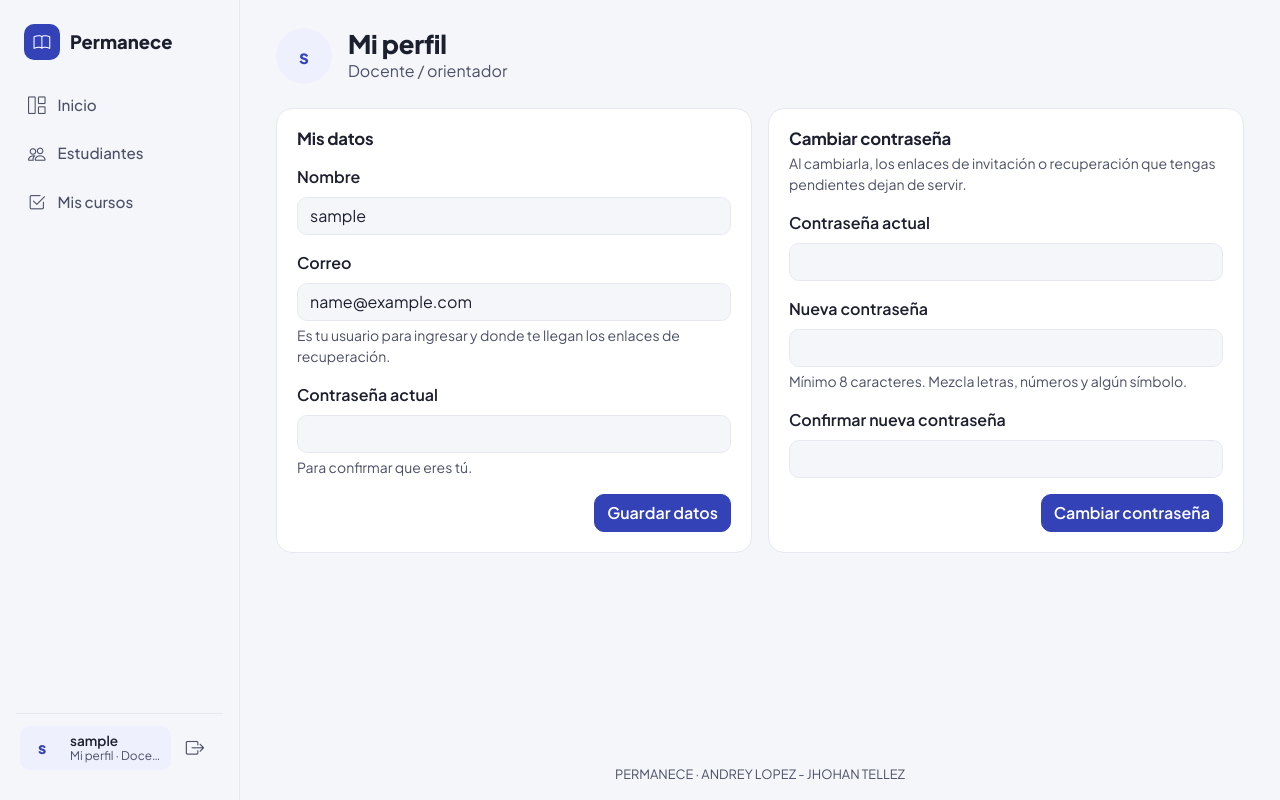
After one commit to Andreylo18/permanece, a Flask app: page /perfil in a window 1280 px wide. The commit adds this page. Run offline with Flask 3, Linux system fonts and the light colour scheme; the visitor is signed in with stand-in values (Sample User, id 1); some libraries are stand-ins or nearby versions.

Commit message:
Mi perfil: cambiar datos y contraseña

```diff
--- a/app/auth/routes.py
+++ b/app/auth/routes.py
@@ -6,7 +6,7 @@ from flask_login import current_user, login_required, login_user, logout_user
 
 from ..extensions import db
 from ..correo import correo_configurado, enviar_recuperacion, usuario_desde_token
-from ..forms import DefinirContrasenaForm, LoginForm, OlvideForm
+from ..forms import CambiarContrasenaForm, DefinirContrasenaForm, LoginForm, OlvideForm, PerfilForm
 from ..models import Usuario
 
 bp = Blueprint("auth", __name__)
@@ -87,3 +87,39 @@ def definir_contrasena(token):
         flash("Contraseña guardada. Ya puedes iniciar sesión.", "success")
         return redirect(url_for("auth.login"))
     return render_template("auth/definir.html", form=form, usuario=usuario)
+
+
+@bp.route("/perfil", methods=["GET", "POST"])
+@login_required
+def perfil():
+    """Mis datos y cambio de contraseña (cualquier rol)."""
+    # Cada formulario solo lee el POST si fue el que se envió (así el otro no se vacía)
+    enviado = request.form if request.method == "POST" else None
+    datos = PerfilForm(prefix="d", obj=current_user,
+                       formdata=enviado if enviado and "d-guardar_datos" in enviado else None)
+    clave = CambiarContrasenaForm(prefix="c", formdata=enviado if enviado and "c-cambiar_clave" in enviado else None)
+
+    if datos.guardar_datos.data and datos.validate_on_submit():
+        email = datos.email.data.strip().lower()
+        otro = db.session.execute(db.select(Usuario.id).filter(Usuario.email == email,
+                                                               Usuario.id != current_user.id)).first()
+        if not current_user.check_password(datos.password_actual.data):
+            datos.password_actual.errors.append("La contraseña actual no es correcta.")
+        elif otro:
+            datos.email.errors.append("Ese correo ya lo usa otro usuario.")
+        else:
+            current_user.nombre, current_user.email = datos.nombre.data.strip(), email
+            db.session.commit()
+            flash("Tus datos se guardaron.", "success")
+            return redirect(url_for("auth.perfil"))
+
+    elif clave.cambiar_clave.data and clave.validate_on_submit():
+        if not current_user.check_password(clave.actual.data):
+            clave.actual.errors.append("La contraseña actual no es correcta.")
+        else:
+            current_user.set_password(clave.nueva.data)   # invalida enlaces de invitación/recuperación pendientes
+            db.session.commit()
+            flash("Contraseña cambiada. Úsala la próxima vez que ingreses.", "success")
+            return redirect(url_for("auth.perfil"))
+
+    return render_template("auth/perfil.html", datos=datos, clave=clave)
--- a/app/forms.py
+++ b/app/forms.py
@@ -33,6 +33,27 @@ class LoginForm(FlaskForm):
     password = PasswordField("Contraseña", validators=[DataRequired(REQ)])
     recordar = BooleanField("Mantener la sesión iniciada")
     submit = SubmitField("Ingresar")
+
+
+class PerfilForm(FlaskForm):
+    nombre = StringField("Nombre", validators=[DataRequired(REQ), Length(max=120)])
+    email = EmailField("Correo", validators=[DataRequired(REQ), Email("Correo no válido."), Length(max=160)],
+                       description="Es tu usuario para ingresar y donde te llegan los enlaces de recuperación.")
+    password_actual = PasswordField("Contraseña actual", validators=[DataRequired(REQ)],
+                                    description="Para confirmar que eres tú.")
+    guardar_datos = SubmitField("Guardar datos")
+
+
+class CambiarContrasenaForm(FlaskForm):
+    actual = PasswordField("Contraseña actual", validators=[DataRequired(REQ)])
+    nueva = PasswordField("Nueva contraseña", validators=[DataRequired(REQ), Length(min=8, message="Mínimo 8 caracteres.")])
+    confirmar = PasswordField("Confirmar nueva contraseña",
+                              validators=[DataRequired(REQ), EqualTo("nueva", "Las contraseñas no coinciden.")])
+    cambiar_clave = SubmitField("Cambiar contraseña")
+
+    def validate_nueva(self, field):
+        if field.data == self.actual.data:
+            raise ValidationError("La nueva contraseña debe ser distinta a la actual.")
 
 
 class OlvideForm(FlaskForm):
--- a/app/static/css/app.css
+++ b/app/static/css/app.css
@@ -75,7 +75,7 @@ a { color: var(--permanece); }
 .caja-periodo { background: var(--fondo); border-radius: 12px; padding: 14px; font-size: .85rem; }
 .barra-avance { height: 8px; background: #e2e5f0; border-radius: 99px; overflow: hidden; }
 .barra-avance > span { display: block; height: 100%; background: var(--permanece); border-radius: 99px; }
-.usuario { display: flex; align-items: center; gap: 10px; padding: 8px; border-top: 1px solid var(--borde); padding-top: 14px; }
+.usuario { display: flex; align-items: center; gap: 8px; padding: 8px; border-top: 1px solid var(--borde); padding-top: 14px; }
 .usuario .avatar { width: 36px; height: 36px; border-radius: 50%; background: var(--permanece-claro); color: var(--permanece);
   font-weight: 800; display: inline-flex; align-items: center; justify-content: center; flex-shrink: 0; }
 .usuario-datos { min-width: 0; flex: 1; font-size: .85rem; line-height: 1.25; }
@@ -165,3 +165,6 @@ html, body { overflow-x: hidden; }
   padding: 0 12px; font-size: .8rem; color: var(--texto-suave); margin: 0; }
 .filtro-pildora select { font: inherit; font-size: .875rem; border: 0; padding: 9px 0; background: transparent; color: var(--texto); max-width: 220px; }
 .filtro-pildora select:focus { outline: 2px solid #9aa3ea; outline-offset: 2px; border-radius: 4px; }
+.usuario-enlace { display: flex; align-items: center; gap: 10px; flex: 1; min-width: 0; text-decoration: none; color: var(--texto);
+  border-radius: 10px; padding: 4px; margin: -4px; }
+.usuario-enlace:hover, .usuario-enlace.activo { background: var(--permanece-claro); }
--- /dev/null
+++ b/app/templates/auth/perfil.html
@@ -0,0 +1,44 @@
+{% extends "base.html" %}
+{% from "_macros.html" import campo %}
+{% block titulo %}Mi perfil{% endblock %}
+{% block contenido %}
+<div class="d-flex align-items-center gap-3 mb-4">
+  <span class="avatar-ini" style="width: 56px; height: 56px; font-size: 1.2rem" aria-hidden="true">{{ current_user.nombre[:1] }}</span>
+  <div>
+    <h1 class="h3 mb-0">Mi perfil</h1>
+    <p class="text-secondary mb-0">{{ current_user.rol_nombre }}{% if current_user.institucion %} · {{ current_user.institucion.nombre }}{% endif %}</p>
+  </div>
+</div>
+
+<div class="row g-3">
+  <div class="col-12 col-lg-6">
+    <section class="tarjeta h-100">
+      <h2 class="mb-3">Mis datos</h2>
+      <form method="post" novalidate>
+        {{ datos.hidden_tag() }}
+        <div class="row g-3">
+          {{ campo(datos.nombre) }}
+          {{ campo(datos.email) }}
+          {{ campo(datos.password_actual) }}
+          <div class="col-12 d-flex justify-content-end">{{ datos.guardar_datos(class="btn btn-primary") }}</div>
+        </div>
+      </form>
+    </section>
+  </div>
+  <div class="col-12 col-lg-6">
+    <section class="tarjeta h-100">
+      <h2 class="mb-1">Cambiar contraseña</h2>
+      <p class="small text-secondary mb-3">Al cambiarla, los enlaces de invitación o recuperación que tengas pendientes dejan de servir.</p>
+      <form method="post" novalidate autocomplete="off">
+        {{ clave.hidden_tag() }}
+        <div class="row g-3">
+          {{ campo(clave.actual) }}
+          {{ campo(clave.nueva, ayuda="Mínimo 8 caracteres. Mezcla letras, números y algún símbolo.") }}
+          {{ campo(clave.confirmar) }}
+          <div class="col-12 d-flex justify-content-end">{{ clave.cambiar_clave(class="btn btn-primary") }}</div>
+        </div>
+      </form>
+    </section>
+  </div>
+</div>
+{% endblock %}
--- a/app/templates/base.html
+++ b/app/templates/base.html
@@ -65,11 +65,13 @@
         </div>
         {% endif %}
         <div class="usuario">
-          <span class="avatar" aria-hidden="true">{{ current_user.nombre[:1] }}</span>
-          <div class="usuario-datos">
-            <div class="fw-semibold text-truncate">{{ current_user.nombre }}</div>
-            <div class="small text-secondary text-truncate">{{ current_user.rol_nombre }}{% if current_user.institucion %} · {{ current_user.institucion.nombre }}{% endif %}</div>
-          </div>
+          <a class="usuario-enlace {{ 'activo' if request.endpoint == 'auth.perfil' }}" href="{{ url_for('auth.perfil') }}" title="Mi perfil y contraseña">
+            <span class="avatar" aria-hidden="true">{{ current_user.nombre[:1] }}</span>
+            <span class="usuario-datos">
+              <span class="d-block fw-semibold text-truncate">{{ current_user.nombre }}</span>
+              <span class="d-block small text-secondary text-truncate">Mi perfil · {{ current_user.rol_nombre }}</span>
+            </span>
+          </a>
           <form method="post" action="{{ url_for('auth.logout') }}" class="m-0">
             <input type="hidden" name="csrf_token" value="{{ csrf_token() }}">
             <button class="btn btn-icono" title="Cerrar sesión" aria-label="Cerrar sesión"><i class="bi bi-box-arrow-right" aria-hidden="true"></i></button>
```
Also changed, not shown: tests/test_app.py (+23 -0 lines).
